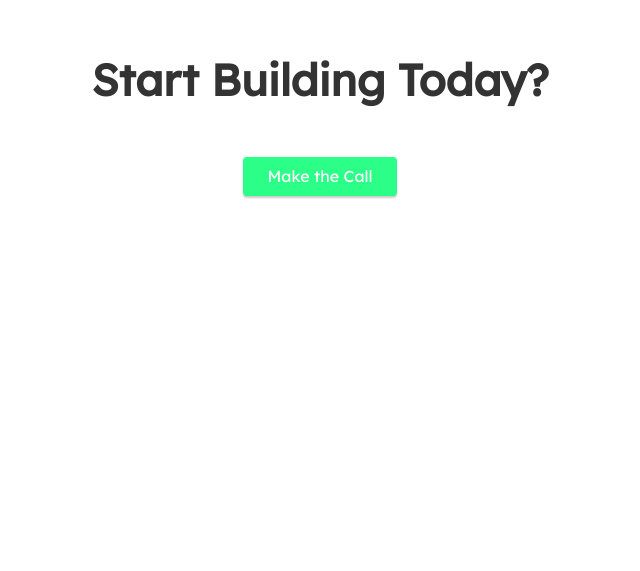
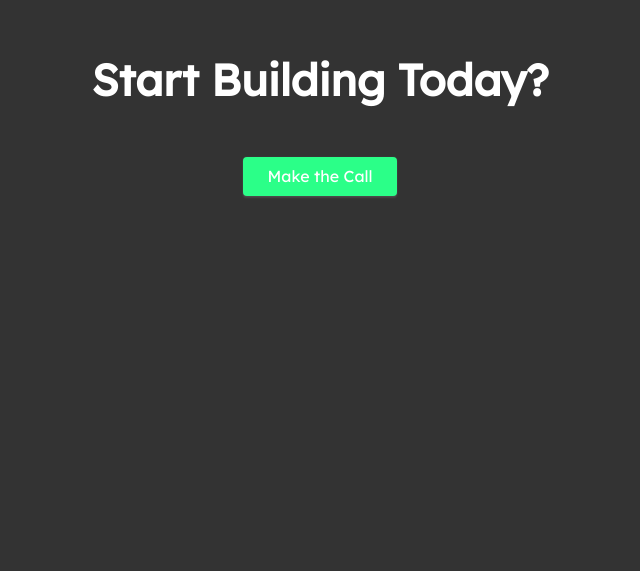
Before and after one commit to michaeldera/devshopzw, a React (Create React App) app: page / in a window 1280 px wide. Shown: the part 3176-3747 px from the top of the page, without its empty margins (320-960 px from the left). Built offline with nearby package versions, Linux system fonts and the light colour scheme.

Commit message:
modified footer

```diff
--- a/src/components/footer/footer.css
+++ b/src/components/footer/footer.css
@@ -1,5 +1,7 @@
 .footer-component {
   margin: 0;
+  background-color: #333;
+  color:#fff;
   border-top: 2px solid #eee;
 }
 .footer-content-wrapper {
@@ -32,5 +34,5 @@
 
 .footer-social-icons > li > a {
   text-decoration: none;
-  color: #333;
+  color: #fff;
 }
--- a/src/index.css
+++ b/src/index.css
@@ -36,13 +36,13 @@ p {
   font-size: 1rem;
   line-height: 1.2rem;
   border-radius: 4px;
-  box-shadow: 0 2px 2px #ccc;
+  box-shadow: 0 2px 2px rgba(255, 255, 255, .1), 0 0 2px rgba(255, 255, 255, .1);
   transition: all ease .5s;
   font-family: 'Lexend Deca', sans-serif;
 }
 
 .action-button:hover{
-  box-shadow: 1px 3px 3px #ccc;
+  box-shadow: 0px 3px 3px rgba(255, 255, 255, .2), 0px 1px 3px rgba(255, 255, 255, .2);
   transform: translateY(-1px);
 }
 
```
